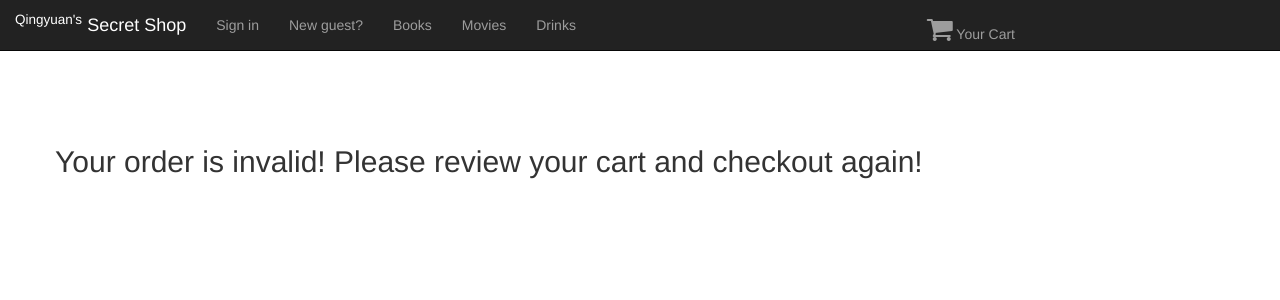
After one commit to rebirth2nd/OGtest, a Django app: page /order_invalid/ in a window 1280 px wide. The commit adds this page. Shown: the top 300 px of the page. Run offline with Django 3.2, Linux system fonts and the light colour scheme; parts of the project's set-up code (start-up, migrations or seed data) failed here and were passed over; some libraries are stand-ins or nearby versions.

Commit message:
add comments

```diff
--- a/OGtest/urls.py
+++ b/OGtest/urls.py
@@ -21,15 +21,13 @@ urlpatterns = patterns('',
     url(r'^customers/account/$', 'shop.views.account_detail'),
     # store page
     url(r'^stores/books/$', 'shop.views.bookstore'),
-    url(r'^stores/books/(?P<product_id>\d+)/$', 'shop.views.book'),
     url(r'^stores/movies/$', 'shop.views.moviestore'),
-    url(r'^stores/movies/(?P<product_id>\d+)/$', 'shop.views.movie'),
     url(r'^stores/drinks/$', 'shop.views.drinkstore'),
-    url(r'^stores/drinks/(?P<product_id>\d+)/$', 'shop.views.drink'),
     # session-based shopping cart
     url(r'^addToCart/$', 'shop.views.addToCart'),
     url(r'^view_cart/$', 'shop.views.view_cart'),
     # checkout
     url(r'^checkout/$', 'shop.views.checkout'),
     url(r'^order_process/$', 'shop.views.order_process'),
+    url(r'^order_invalid/$', 'shop.views.order_invalid'),
 ) + static(settings.MEDIA_URL, document_root=settings.MEDIA_ROOT)
--- a/shop/views.py
+++ b/shop/views.py
@@ -74,22 +74,14 @@ def account_detail(request):
 def bookstore(request):
   return render_to_response('shop/bookstore.html', {'products': Product.objects.filter(store__name='Books'), 'repath': request.path}, context_instance=RequestContext(request))
 
-def book(request, product_id):
-  return render_to_response('shop/book.html', {'product': Product.objects.get(id=product_id)}, context_instance=RequestContext(request))
-
 def moviestore(request):
   return render_to_response('shop/moviestore.html', {'products': Product.objects.filter(store__name='Movies'), 'repath': request.path}, context_instance=RequestContext(request))
-
-def movie(request, product_id):
-  return render_to_response('shop/movie.html', {'product': Product.objects.get(id=product_id)}, context_instance=RequestContext(request))
 
 def drinkstore(request):
   return render_to_response('shop/drinkstore.html', {'products': Product.objects.filter(store__name='Drinks'), 'repath': request.path}, context_instance=RequestContext(request))
 
-def drink(request, product_id):
-  return render_to_response('shop/drink.html', {'product': Product.objects.get(id=product_id)}, context_instance=RequestContext(request))
-
 def addToCart(request, quantity=1):
+  # ajax request to update the session
   cart = request.session.get('cart', {})
   product_id = request.GET['product_id']
   if product_id in cart:
@@ -101,6 +93,7 @@ def addToCart(request, quantity=1):
   return HttpResponse("add ok")
 
 def update_cart(request):
+  # called by the 'update' button on the cart page
   if request.method == 'POST':
     cart = request.session.get('cart', {})
     newcart = {}
@@ -113,8 +106,8 @@ def update_cart(request):
   return redirect("/view_cart")
 
 def view_cart(request):
-  ### UPDATE CART INFO FIRST
   if request.method == 'POST':
+    ### UPDATE CART INFO FIRST if not redirected from update_cart GET
     cart = request.session.get('cart', {})
     newcart = {}
     for product_id in cart:
@@ -123,14 +116,14 @@ def view_cart(request):
       if int(cart[product_id]) != 0:
         newcart[product_id] = cart[product_id]
     request.session['cart'] = newcart
-  ###
+
   cartsummary = get_cart_summary(request)
   if "checkout" in request.POST:
     return redirect("/checkout")
   else:
     return render_to_response('shop/cart.html', {'carts': cartsummary}, context_instance=RequestContext(request))
 
-@login_required(login_url ='/customers/login/')
+@login_required(login_url ='/customers/login/')  # Ask user to login before they checkout
 def checkout(request):
   cartsummary = get_cart_summary(request)
   return render_to_response('shop/checkout.html', {'carts': cartsummary}, context_instance=RequestContext(request))
@@ -150,6 +143,7 @@ def get_cart_summary(request):
 
 def order_process(request):
   if request.method == 'POST':
+    ### UPDATE CART INFO FIRST
     cart = request.session.get('cart', {})
     newcart = {}
     for product_id in cart:
@@ -159,40 +153,71 @@ def order_process(request):
         newcart[product_id] = cart[product_id]
     request.session['cart'] = newcart
 
-    user = request.user
-    curdate = datetime.datetime.now()
+    if len(newcart) == 0:
+      return redirect("/order_invalid")
+    else:
+      # create an order object first
+      user = request.user
+      curdate = datetime.datetime.now()
+      order = Order(user = user, date = curdate)
+      order.save()
 
-    order = Order(user = user, date = curdate)
-    order.save()
+      # create a list of order detail objects with PK = order, product
+      for product_id in newcart:
+        p = Product.objects.get(id=product_id)
+        quantity = newcart[product_id]
+        orderdetail = Orderdetail(order = order, product = p, quantity = quantity)
+        orderdetail.save()
 
-    recipient = request.POST['recipient']
-    street = request.POST['street']
-    city = request.POST['city']
-    state = request.POST['state']
-    postal_code = request.POST['postalcode']
-    shippinginfo = shipping_info(order = order,
+      if shipValidate(request):
+        # then a shipping_info object with FK order
+        recipient = request.POST['recipient']
+        street = request.POST['street']
+        city = request.POST['city']
+        state = request.POST['state']
+        postal_code = request.POST['postalcode']
+        shippinginfo = shipping_info(order = order,
                                   recipient = recipient,
                                   street = street,
                                   city = city,
                                   state = state,
                                   postal_code = postal_code)
-    shippinginfo.save()
+        shippinginfo.save()
+      else:
+        return redirect("/order_invalid")
 
-    card_holder = request.POST['cardholder']
-    card_num = request.POST['cardnum']
-    expire_date = request.POST['expiredate']
-    paymentinfo = payment_info(order = order,
+      if paymentValidate(request):
+        # then a payment_info object with FK order
+        card_holder = request.POST['cardholder']
+        card_num = request.POST['cardnum']
+        expire_date = request.POST['expiredate']
+        paymentinfo = payment_info(order = order,
                                 card_holder = card_holder,
                                 card_num = card_num,
                                 expire_date = expire_date)
-    paymentinfo.save()
+        paymentinfo.save()
+      else:
+        return redirect("/order_invalid")
 
-    for product_id in newcart:
-      p = Product.objects.get(id=product_id)
-      quantity = newcart[product_id]
-      orderdetail = Orderdetail(order = order, product = p, quantity = quantity)
-      orderdetail.save()
+      # clean the cart info stored in the session
+      request.session['cart'] = {}
+      return render_to_response('shop/order_success.html', context_instance=RequestContext(request))
 
-    request.session['cart'] = {}
-    request.session['cartnum'] = 0
-    return render_to_response('shop/order_success.html', context_instance=RequestContext(request))
+def order_invalid(request):
+  return render_to_response('shop/order_invalid.html', context_instance=RequestContext(request))
+
+def shipValidate(request):
+  ship_list = ["recipient", "street", "city", "state", "postalcode"]
+  for k in ship_list:
+    if k in request.POST:
+      if not request.POST[k]:
+        return False
+  return True
+
+def paymentValidate(request):
+  ship_list = ["cardholder", "cardnum", "expiredate"]
+  for k in ship_list:
+    if k in request.POST:
+      if not request.POST[k]:
+        return False
+  return True
--- a/templates/shop/login.html
+++ b/templates/shop/login.html
@@ -10,7 +10,7 @@
   {% endif %}
     {% csrf_token %}
     <h2 class="form-signin-heading">Please sign in</h2>
-    <input type="text" name='username' class="form-control" placeholder="Email address" required autofocus>
+    <input type="text" name='username' class="form-control" placeholder="Username" required autofocus>
     <input type="password" name='password' class="form-control" placeholder="Password" required>
     <label class="checkbox">
       <input type="checkbox" value="remember-me"> Remember me
--- /dev/null
+++ b/templates/shop/order_invalid.html
@@ -0,0 +1,5 @@
+{% extends 'shop/base.html' %}
+
+{% block containercontent %}
+  <h2>Your order is invalid! Please review your cart and checkout again!</h2>
+{% endblock %}
```
Also changed, not shown: db.sqlite3.
